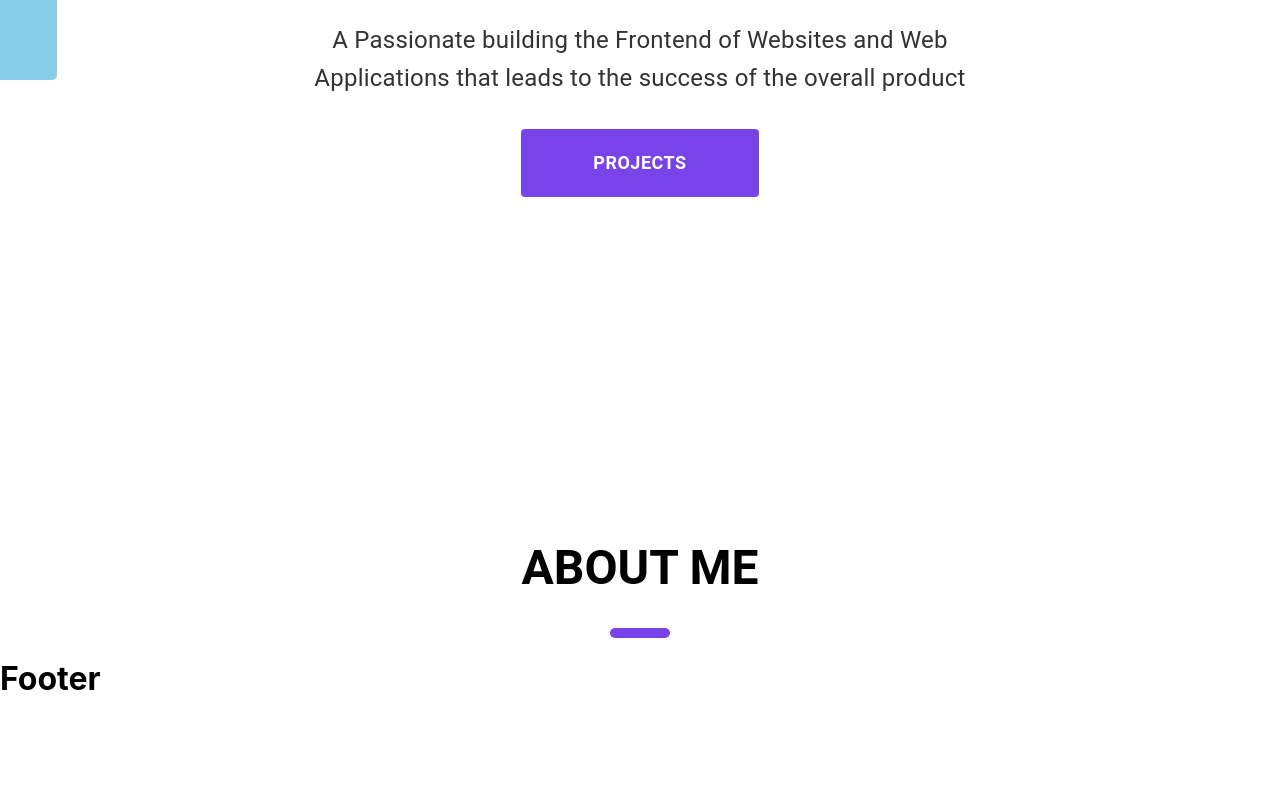
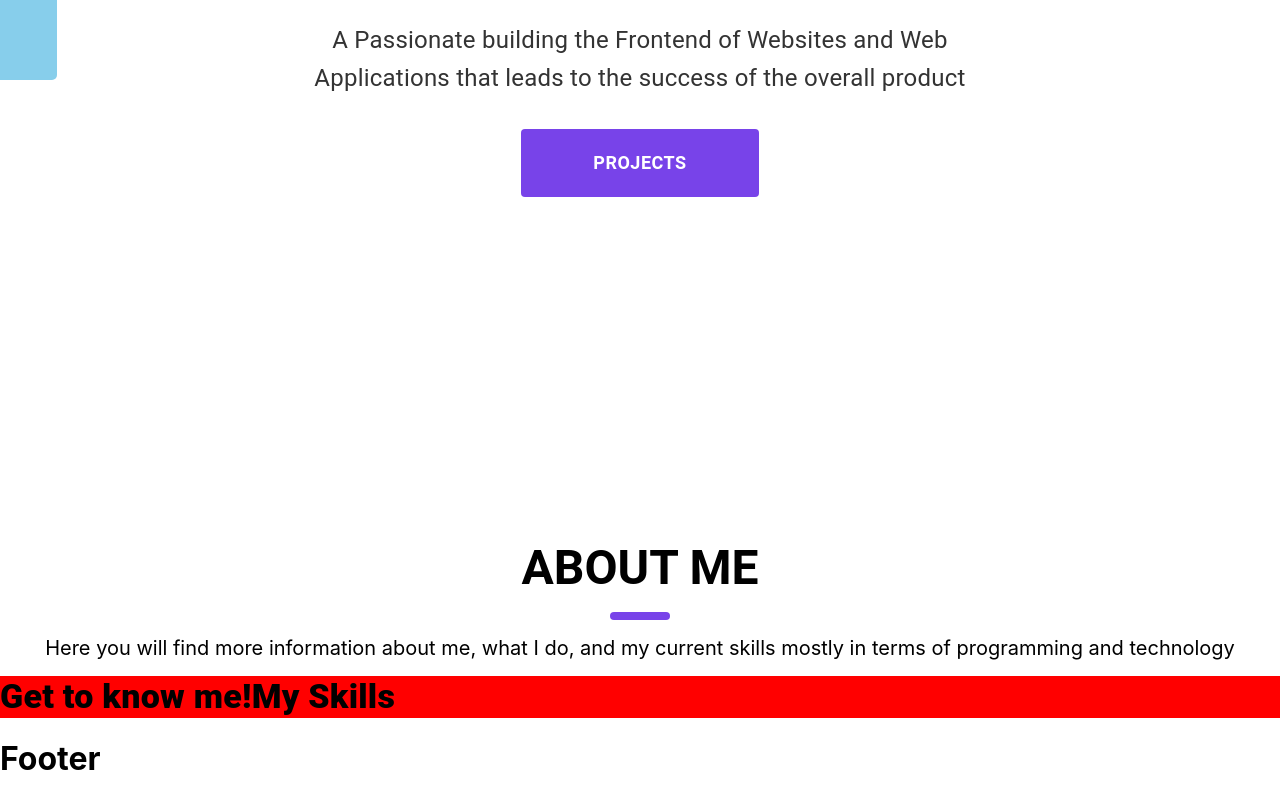
Before and after one commit to emdevelopa/portfolio-React, a React (Create React App) app: page / in a window 1280 px wide. Shown: the part 340-1140 px from the top of the page. Before the commit the page ends 1060 px from the top, so only its background shows below. Built offline with nearby package versions, Linux system fonts and the light colour scheme.

Commit message:
Portfolio

```diff
--- a/src/components/about.jsx
+++ b/src/components/about.jsx
@@ -5,9 +5,14 @@ export default function About() {
     return (
         <>
             <Box marginTop={10}>
-                <Stack alignItems='center' rowGap={4}>
+                <Stack alignItems='center' rowGap={2}>
                     <Typography variant="h3" fontWeight={600}>ABOUT ME</Typography>
-                    <Box bgcolor='#7843e9' width={60} height={10} borderRadius={5}></Box>
+                    <Box bgcolor='#7843e9' width={60} height={8} borderRadius={5}></Box>
+                    <Typography variant="p" fontSize={20} >Here you will find more information about me, what I do, and my current skills mostly in terms of programming and technology</Typography>
+                    <Stack direction={"row"} bgcolor='red' width='100%' justifyContent={""}>
+                        <Box><Typography variant="h4" fontWeight={800}>Get to know me!</Typography></Box>
+                        <Box><Typography variant="h4" fontWeight={800}>My Skills</Typography></Box>
+                    </Stack>
                 </Stack>
             </Box>
         </>
```
